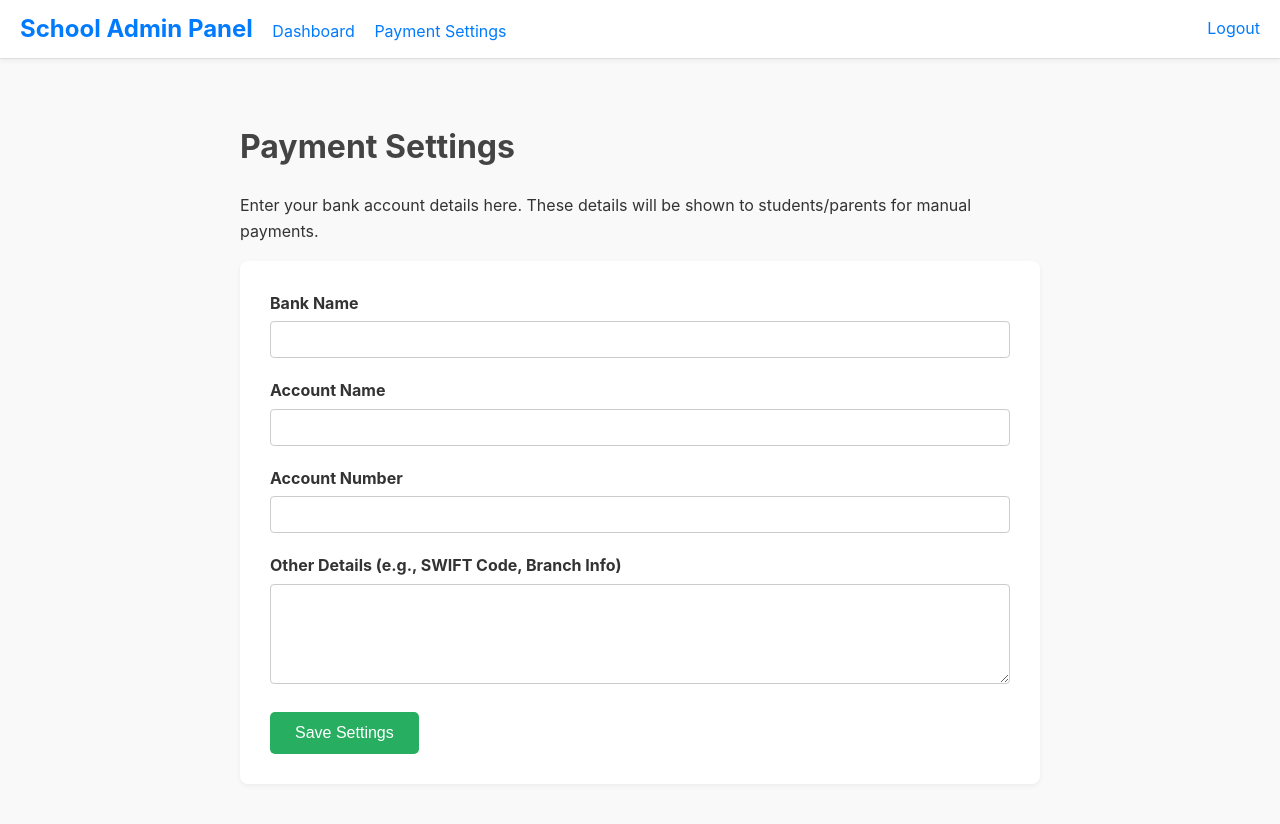
After one commit to philmorehost/sm-app, a PHP site: page /views/school/payment_settings.php in a window 1280 px wide. The commit adds this page. Run offline with PHP 8.4, Linux system fonts and the light colour scheme.

Commit message:
feat: Add bank transfer settings for school admins
This commit implements the feature allowing individual school administrators to manage their own bank transfer payment details. This is the first major feature within the school-level admin area.

Key Features:
- **`payment_settings` Table:** A new table is added to the database to store bank account details on a per-school basis.
- **School Admin UI:** A new "Payment Settings" page is created in the School Admin dashboard. It includes a form where the admin can enter and save their bank name, account name, account number, and other details. The logic handles both creating new settings and updating existing ones.
- **Display Page:** A new placeholder page (`/payment-instructions`) is created to demonstrate how these saved bank details can be retrieved and displayed to end-users (students/parents).
- **Navigation & Routing:** The necessary routes and navigation links are added to the school-level application to make the new feature accessible.

```diff
--- a/views/school/dashboard.php
+++ b/views/school/dashboard.php
@@ -15,7 +15,11 @@
 </head>
 <body>
     <div class="navbar">
-        <a href="/dashboard" class="brand">School Admin Panel</a>
+        <div>
+            <a href="/dashboard" class="brand">School Admin Panel</a>
+            <a href="/dashboard">Dashboard</a>
+            <a href="/payment-settings">Payment Settings</a>
+        </div>
         <a href="/logout">Logout</a>
     </div>
 
--- /dev/null
+++ b/views/school/payment_settings.php
@@ -0,0 +1,66 @@
+<!DOCTYPE html>
+<html lang="en">
+<head>
+    <meta charset="UTF-8">
+    <meta name="viewport" content="width=device-width, initial-scale=1.0">
+    <title>Payment Settings</title>
+    <style>
+        body { font-family: -apple-system, BlinkMacSystemFont, "Segoe UI", Roboto, "Helvetica Neue", Arial, sans-serif; line-height: 1.6; color: #333; background-color: #f9f9f9; margin: 0; padding: 0; }
+        .navbar { background-color: #fff; padding: 10px 20px; border-bottom: 1px solid #ddd; display: flex; justify-content: space-between; align-items: center; box-shadow: 0 2px 5px rgba(0,0,0,0.05); }
+        .navbar a { text-decoration: none; color: #007bff; margin-left: 15px; }
+        .navbar .brand { font-size: 1.5em; font-weight: bold; margin-left: 0; }
+        .container { max-width: 800px; margin: 20px auto; padding: 20px; }
+        h1 { color: #444; }
+        .card { background: #fff; padding: 30px; border-radius: 8px; box-shadow: 0 2px 5px rgba(0,0,0,0.05); }
+        .form-group { margin-bottom: 20px; }
+        label { display: block; margin-bottom: 5px; font-weight: bold; }
+        input[type="text"], textarea { width: 100%; padding: 10px; border: 1px solid #ccc; border-radius: 4px; box-sizing: border-box; }
+        textarea { resize: vertical; min-height: 100px; }
+        .btn { display: inline-block; padding: 12px 25px; background-color: #27ae60; color: #fff; border-radius: 5px; text-decoration: none; border: none; cursor: pointer; font-size: 16px; }
+        .btn:hover { background-color: #229954; }
+        .success-message { color: #155724; background-color: #d4edda; border: 1px solid #c3e6cb; padding: 10px; border-radius: 5px; margin-bottom: 15px; }
+    </style>
+</head>
+<body>
+    <div class="navbar">
+        <div>
+            <a href="/dashboard" class="brand">School Admin Panel</a>
+            <a href="/dashboard">Dashboard</a>
+            <a href="/payment-settings">Payment Settings</a>
+        </div>
+        <a href="/logout">Logout</a>
+    </div>
+
+    <div class="container">
+        <h1>Payment Settings</h1>
+        <p>Enter your bank account details here. These details will be shown to students/parents for manual payments.</p>
+
+        <div class="card">
+            <?php if (isset($_GET['success'])): ?>
+                <p class="success-message">Settings saved successfully!</p>
+            <?php endif; ?>
+
+            <form action="/payment-settings/update" method="POST">
+                <div class="form-group">
+                    <label for="bank_name">Bank Name</label>
+                    <input type="text" id="bank_name" name="bank_name" value="<?= htmlspecialchars($settings['bank_name'] ?? '') ?>">
+                </div>
+                <div class="form-group">
+                    <label for="account_name">Account Name</label>
+                    <input type="text" id="account_name" name="account_name" value="<?= htmlspecialchars($settings['account_name'] ?? '') ?>">
+                </div>
+                <div class="form-group">
+                    <label for="account_number">Account Number</label>
+                    <input type="text" id="account_number" name="account_number" value="<?= htmlspecialchars($settings['account_number'] ?? '') ?>">
+                </div>
+                <div class="form-group">
+                    <label for="other_details">Other Details (e.g., SWIFT Code, Branch Info)</label>
+                    <textarea id="other_details" name="other_details"><?= htmlspecialchars($settings['other_details'] ?? '') ?></textarea>
+                </div>
+
+                <button type="submit" class="btn">Save Settings</button>
+            </form>
+        </div>
+    </div>
+</body>
+</html>
```
Also changed, not shown: database.sql (+14 -0 lines), public/index.php (+13 -0 lines), src/Controllers/School/PaymentSettingsController.php (added, +97 -0 lines), views/school/payment_instructions.php (added, +40 -0 lines).
